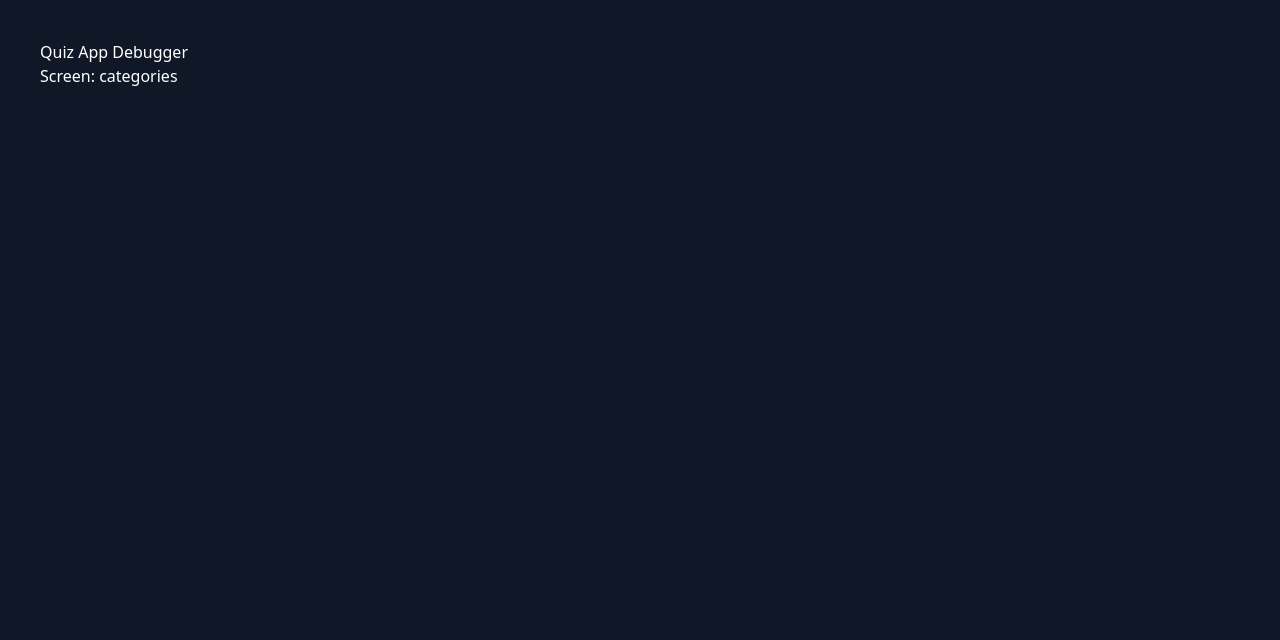
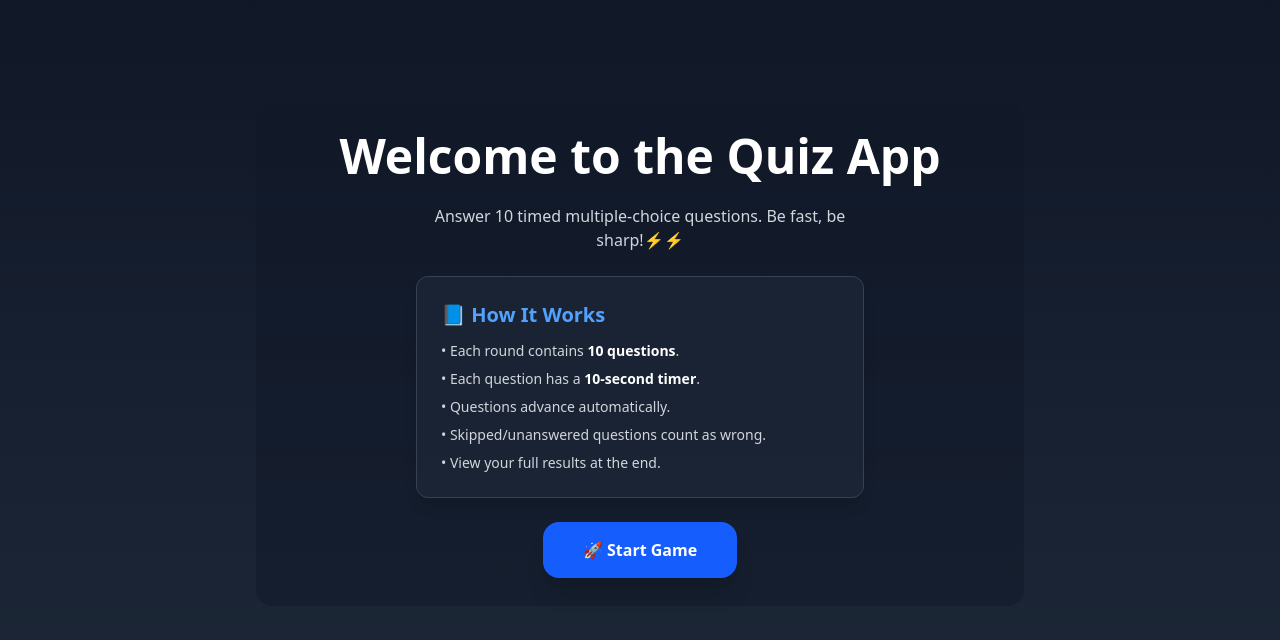
Before and after one commit to JaffDavy/ks-quiz-game, a React (Vite) app: page / in a window 1280 px wide. Shown: the top 640 px of the page. Built offline with nearby package versions, Linux system fonts and the light colour scheme.

Commit message:
Created the layout and welcome page

```diff
--- a/src/App.jsx
+++ b/src/App.jsx
@@ -1,17 +1,49 @@
-import { useState } from "react";
-import "./App.css";
+import React, { useEffect } from "react";
 import { useQuizStore } from "./store";
 
 function App() {
-  const [count, setCount] = useState(0);
-  const store = useQuizStore();
+  const { screen, startQuiz, setScreen } = useQuizStore();
 
   return (
-    <div className="p-10 text-white bg-gray-900 min-h-screen">
-      <h1>Quiz App Debugger</h1>
-      <p>Screen: {store.screen}</p>
-    </div>
+    <main className="flex justify-center items-start min-h-screen bg-linear-to-b from-gray-900 to-gray-800 p-6">
+      <div className="w-full max-w-3xl">
+        {screen === "categories" && (
+          <section className="flex flex-col items-center text-center animate-fadeIn space-y-6 p-7 bg-gray-900/50 rounded-2xl mt-20">
+            <h1 className="text-5xl font-extrabold text-white">
+              Welcome to the Quiz App
+            </h1>
+            <p className="text-gray-300 max-w-md">
+              Answer 10 timed multiple-choice questions. Be fast, be sharp!⚡⚡
+            </p>
+
+            <div className="bg-gray-800/60 p-6 rounded-xl border border-gray-700 shadow-lg w-full max-w-md text-left">
+              <h3 className="text-xl font-semibold mb-3 text-blue-400">
+                📘 How It Works
+              </h3>
+              <ul className="text-gray-300 text-sm space-y-2">
+                <li>
+                  • Each round contains{" "}
+                  <span className="text-white font-bold">10 questions</span>.
+                </li>
+                <li>
+                  • Each question has a{" "}
+                  <span className="text-white font-bold">10-second timer</span>.
+                </li>
+                <li>• Questions advance automatically.</li>
+                <li>• Skipped/unanswered questions count as wrong.</li>
+                <li>• View your full results at the end.</li>
+              </ul>
+            </div>
+            <button
+              onClick={() => startQuiz("general_knowledge")}
+              className="bg-blue-600 hover:bg-blue-700 text-white font-semibold py-4 px-10 rounded-2xl shadow-xl transition-transform transform hover:scale-105"
+            >
+              🚀 Start Game
+            </button>
+          </section>
+        )}
+      </div>
+    </main>
   );
 }
-
 export default App;
```
